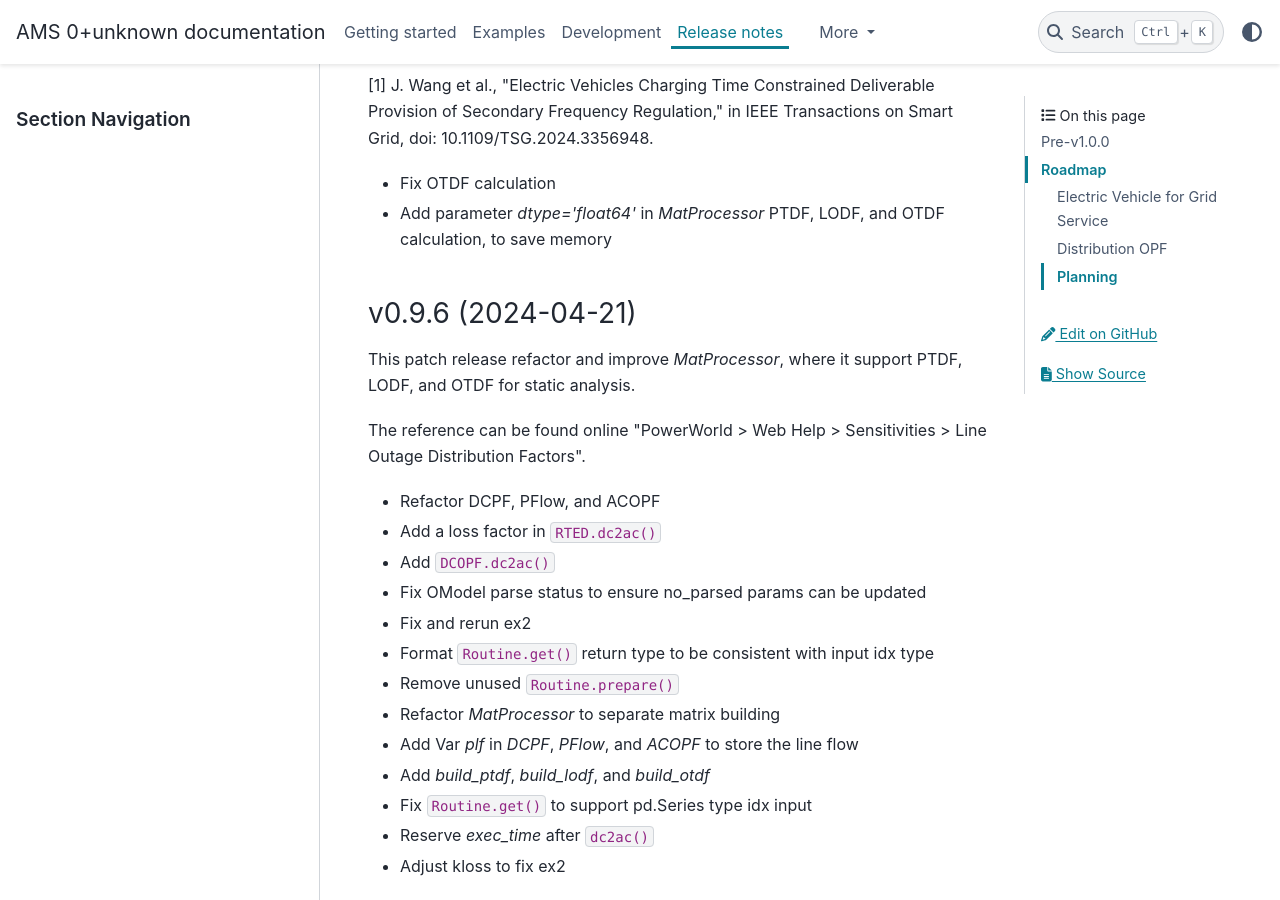
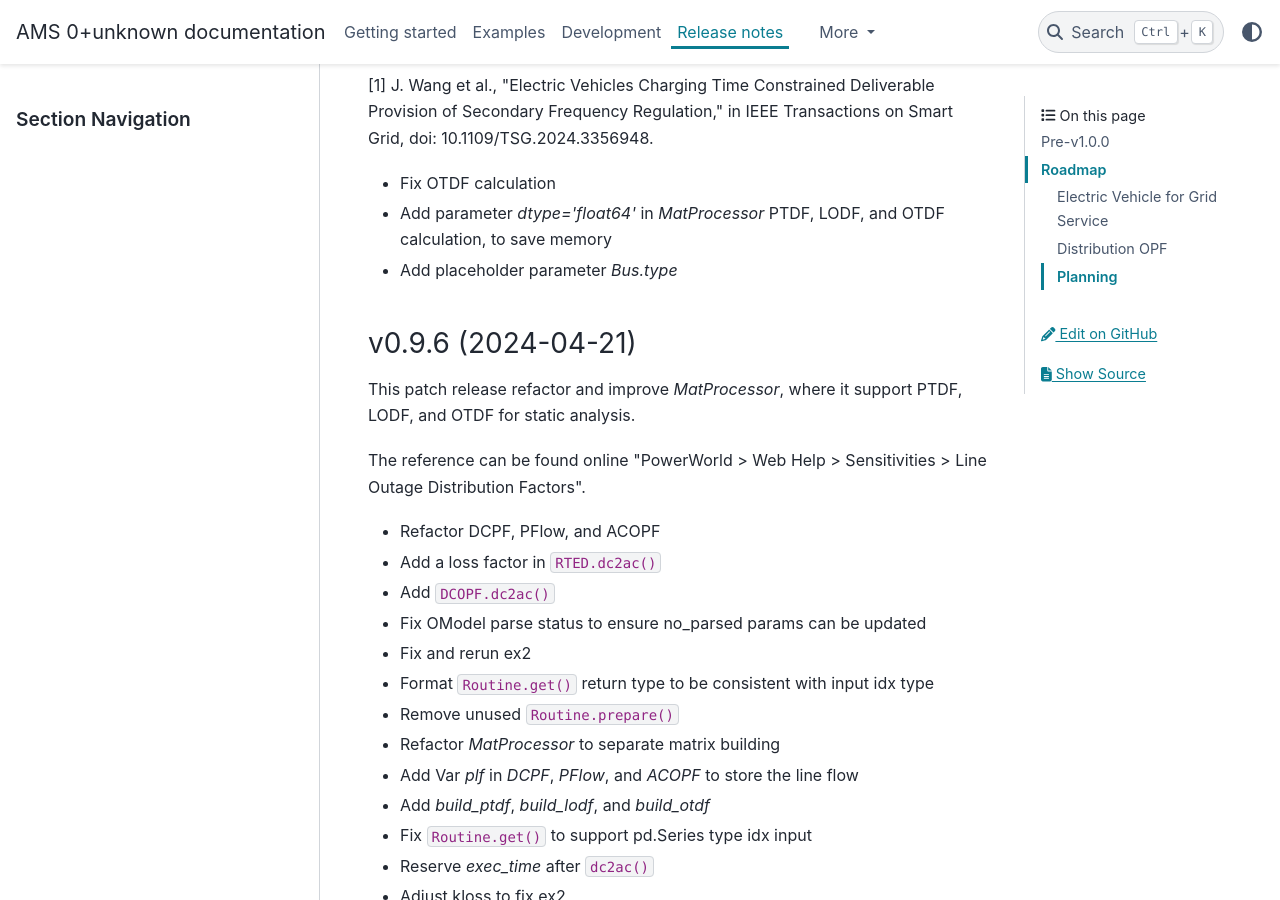
Before and after one commit to CURENT/ams, a Sphinx documentation site: the page built from docs/source/release-notes.rst, in a window 1280 px wide and 900 px high, scrolled down 480 px. Built offline with Sphinx 7.4.7 and the PyData theme 0.15.4, drawn with Linux system fonts in a browser that asks for light colours; pages that are not in the unit, such as notebooks, are missing from menus.

Commit message:
Update release notes

```diff
--- a/docs/source/release-notes.rst
+++ b/docs/source/release-notes.rst
@@ -22,6 +22,7 @@ Frequency Regulation," in IEEE Transactions on Smart Grid, doi: 10.1109/TSG.2024
 
 - Fix OTDF calculation
 - Add parameter `dtype='float64'` in `MatProcessor` PTDF, LODF, and OTDF calculation, to save memory
+- Add placeholder parameter `Bus.type`
 
 v0.9.6 (2024-04-21)
 -------------------
```
